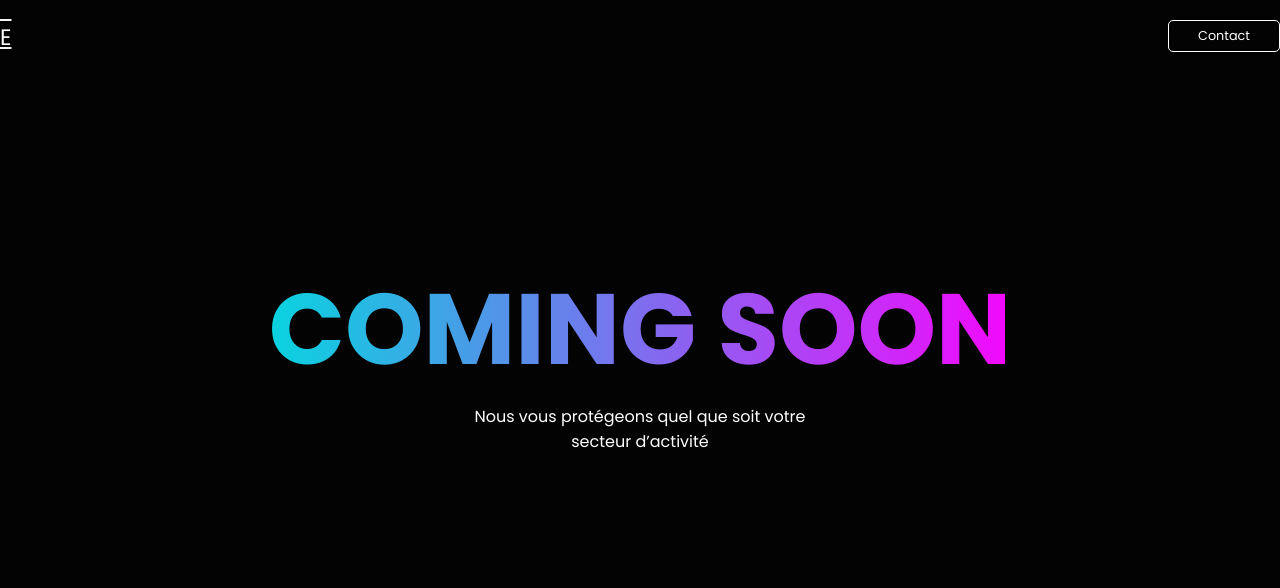
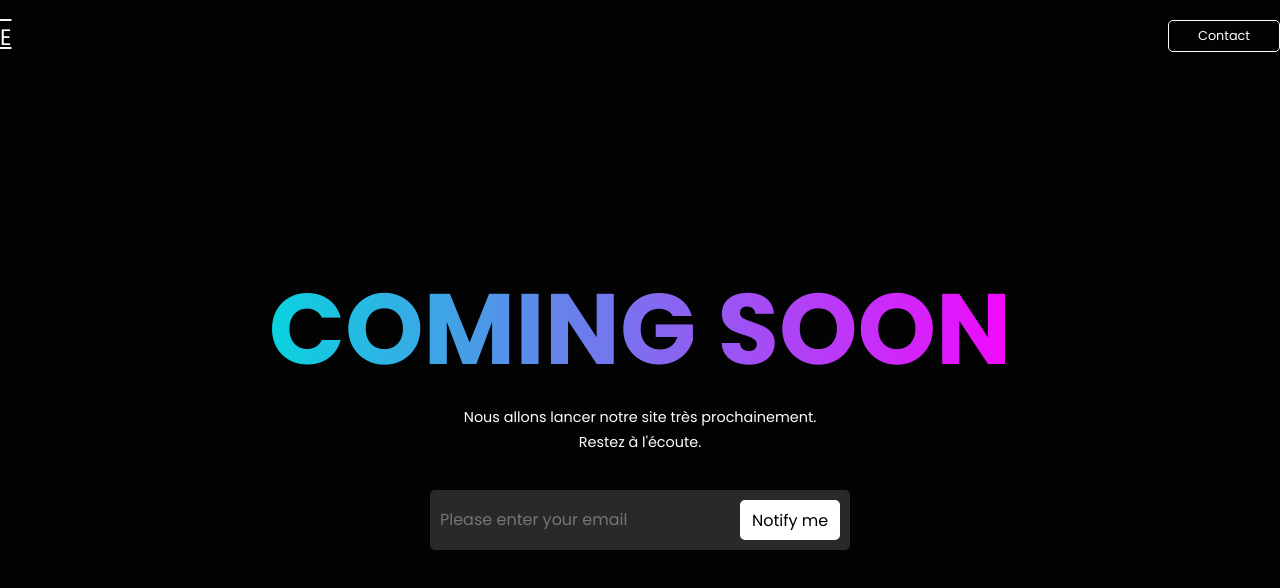
Before and after one commit to kev243/siteComingSoon, a plain HTML site: page index.html in a window 1280 px wide. Drawn offline with Linux system fonts and the light colour scheme.

Commit message:
ajout de l'imput

```diff
--- a/assets/css/style.css
+++ b/assets/css/style.css
@@ -76,4 +76,44 @@ header .container .main-content .texte h1{
 
 header .container .main-content .texte span{
     color: white;
+    font-size: 0.9em;
+}
+
+
+ header .container .main-content .search-box{
+    position: absolute;
+    top: 65%;
+    left: 50%;
+    transform: translate(-50%, -50%);
+    background: #292929;
+    height: 40px;
+    border-radius: 5px;
+    padding: 10px;
+    width: 400px;
  }
+
+
+ header .container .main-content .search-box .notify-me{
+   color: black;
+   float: right;
+   height: 40px;
+   width: 100px;
+   border-radius: 5px;
+   background: white;
+   display: flex;
+   align-items: center;
+   justify-content: center;
+}
+
+
+header .container .main-content .search-box .search-txt{
+    border: none;
+    background: none;
+    outline:none;
+    float: left;
+    padding: 0;
+    color: #727272;
+    font-size: 16px;
+    line-height: 40px;
+    width: 240px;
+}
--- a/index.html
+++ b/index.html
@@ -29,7 +29,11 @@
             <div class="main-content">
                 <div class="texte">
                     <h1>coming soon</h1>
-                    <span>Nous vous protégeons quel que soit votre <br>secteur d’activité</span>
+                    <span>Nous allons lancer notre site très prochainement.<br>Restez à l'écoute.</span>
+                    <div class="search-box">
+                        <input class="search-txt" type="email" name="" placeholder="Please enter your email">
+                        <a class="notify-me" href="#">Notify me</a>
+                    </div>
                 </div>
             </div>
         </div>
```
